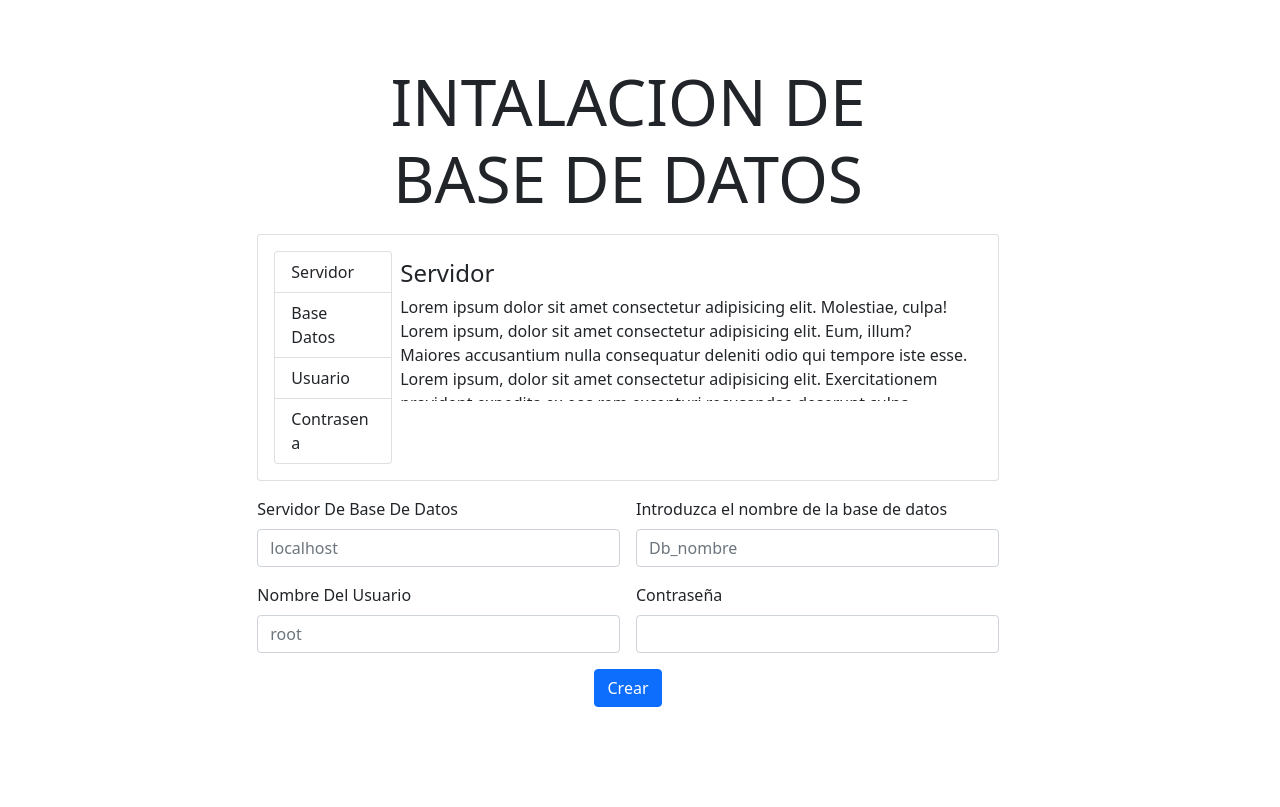
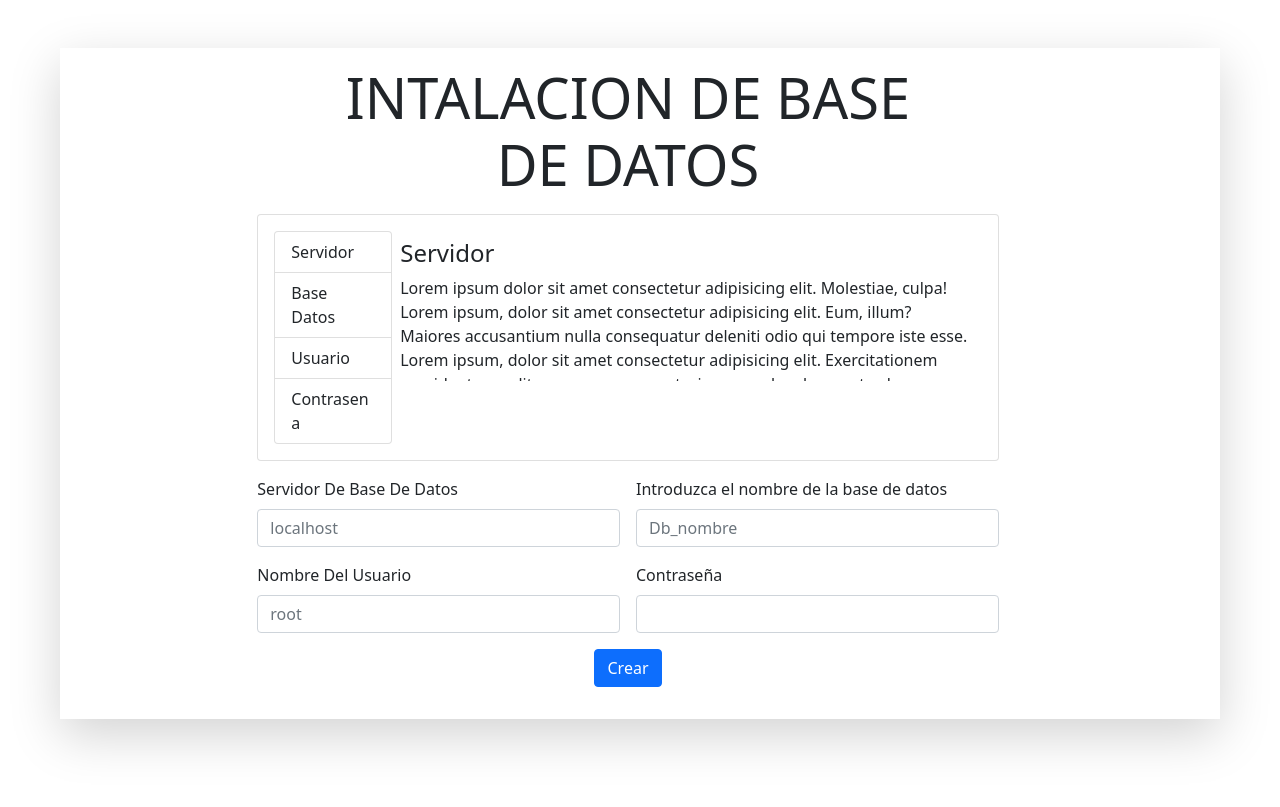
Before and after one commit to Luis-milla/CuboProyecto, a PHP site: page /CuboProyecto/vistas/contenido/installer-url.php in a window 1280 px wide. Shown: the top 807 px of the page. Run offline with PHP 8.4, Linux system fonts and the light colour scheme.

Commit message:
agregue los controladores de bilbioteca y modifique estilo en base de datos

```diff
--- a/vistas/contenido/installer-url.php
+++ b/vistas/contenido/installer-url.php
@@ -92,13 +92,13 @@ function toas() {
 
 
 	<div class="container-fluid">
-		<div class="row m-5">
+		<div class="row m-5 shadow-lg">
 			<div class="row align-items-center">
 			<div class="col-8 p-2 offset-2">
 
 
 				<div class="col-10 offset-1 p-2 ">
-				<h1 class="display-3 lead text-center">INTALACION DE BASE DE DATOS</h1>
+				<h1 class="display-4 lead text-center">INTALACION DE BASE DE DATOS</h1>
 			</div>
 			<!-- <hr> -->
 
@@ -116,24 +116,29 @@ function toas() {
 					</div>
 
 
-						<div data-spy="scroll" class="col-10 p-2 overflow-auto" style="height: 150px; " data-target="#list-example" data-offset="0" >
-
-						  <h4 >Servidor</h4>
+						<div data-spy="scroll" class="col-10 p-2 overflow-auto" style="height: 150px; " data-target="#list-example"  >
+						  <h4 id="list-item-1">Servidor</h4>
 						  <p>Lorem ipsum dolor sit amet consectetur adipisicing elit. Molestiae, culpa!
 							Lorem ipsum, dolor sit amet consectetur adipisicing elit. Eum, illum? Maiores accusantium nulla consequatur deleniti odio qui tempore iste esse.
+							Lorem ipsum, dolor sit amet consectetur adipisicing elit. Exercitationem provident expedita ex eos rem excepturi recusandae deserunt culpa veritatis non?
+							Lorem ipsum, dolor sit amet consectetur adipisicing elit. Exercitationem provident expedita ex eos rem excepturi recusandae deserunt culpa veritatis non?
 							Lorem ipsum, dolor sit amet consectetur adipisicing elit. Exercitationem provident expedita ex eos rem excepturi recusandae deserunt culpa veritatis non?
 						  </p>
 						  <h4 id="list-item-2">Base Datos</h4>
 						  <p>Lorem ipsum dolor sit amet consectetur adipisicing elit. Molestiae, culpa!
 							Lorem ipsum, dolor sit amet consectetur adipisicing elit. Eum, illum? Maiores accusantium nulla consequatur deleniti odio qui tempore iste esse.
+							Lorem ipsum, dolor sit amet consectetur adipisicing elit. Exercitationem provident expedita ex eos rem excepturi recusandae deserunt culpa veritatis non?
 							Lorem ipsum, dolor sit amet consectetur adipisicing elit. Exercitationem provident expedita ex eos rem excepturi recusandae deserunt culpa veritatis non?</p>
 						  <h4 id="list-item-3">Usuario</h4>
 						  <p>Lorem ipsum dolor sit amet consectetur adipisicing elit. Molestiae, culpa!
 							Lorem ipsum, dolor sit amet consectetur adipisicing elit. Eum, illum? Maiores accusantium nulla consequatur deleniti odio qui tempore iste esse.
+							Lorem ipsum, dolor sit amet consectetur adipisicing elit. Exercitationem provident expedita ex eos rem excepturi recusandae deserunt culpa veritatis non?
 							Lorem ipsum, dolor sit amet consectetur adipisicing elit. Exercitationem provident expedita ex eos rem excepturi recusandae deserunt culpa veritatis non?</p>
 						  <h4 id="list-item-4">Contrasena</h4>
 						  <p>Lorem ipsum dolor sit amet consectetur adipisicing elit. Molestiae, culpa!
 							Lorem ipsum, dolor sit amet consectetur adipisicing elit. Eum, illum? Maiores accusantium nulla consequatur deleniti odio qui tempore iste esse.
+							Lorem ipsum, dolor sit amet consectetur adipisicing elit. Exercitationem provident expedita ex eos rem excepturi recusandae deserunt culpa veritatis non?
+							Lorem ipsum, dolor sit amet consectetur adipisicing elit. Exercitationem provident expedita ex eos rem excepturi recusandae deserunt culpa veritatis non?
 							Lorem ipsum, dolor sit amet consectetur adipisicing elit. Exercitationem provident expedita ex eos rem excepturi recusandae deserunt culpa veritatis non?</p>
 						</div>
 
@@ -142,7 +147,7 @@ function toas() {
 				</div>
 			  </div>
 
-				  <form method="post" class="row g-3">
+				  <form method="post" class="row g-3 mb-4">
 					<div class="col-6">
 					  <label for="inputAddress" class="form-label">Servidor De Base De Datos</label>
 					  <input type="text" name="ip" class="form-control"  id="validationCustom01" placeholder="localhost" required>
```
Also changed, not shown: controladores/controladorBiblioteca.php (added, +45 -0 lines), modelos/modeloBiblioteca.php (added, +18 -0 lines).
